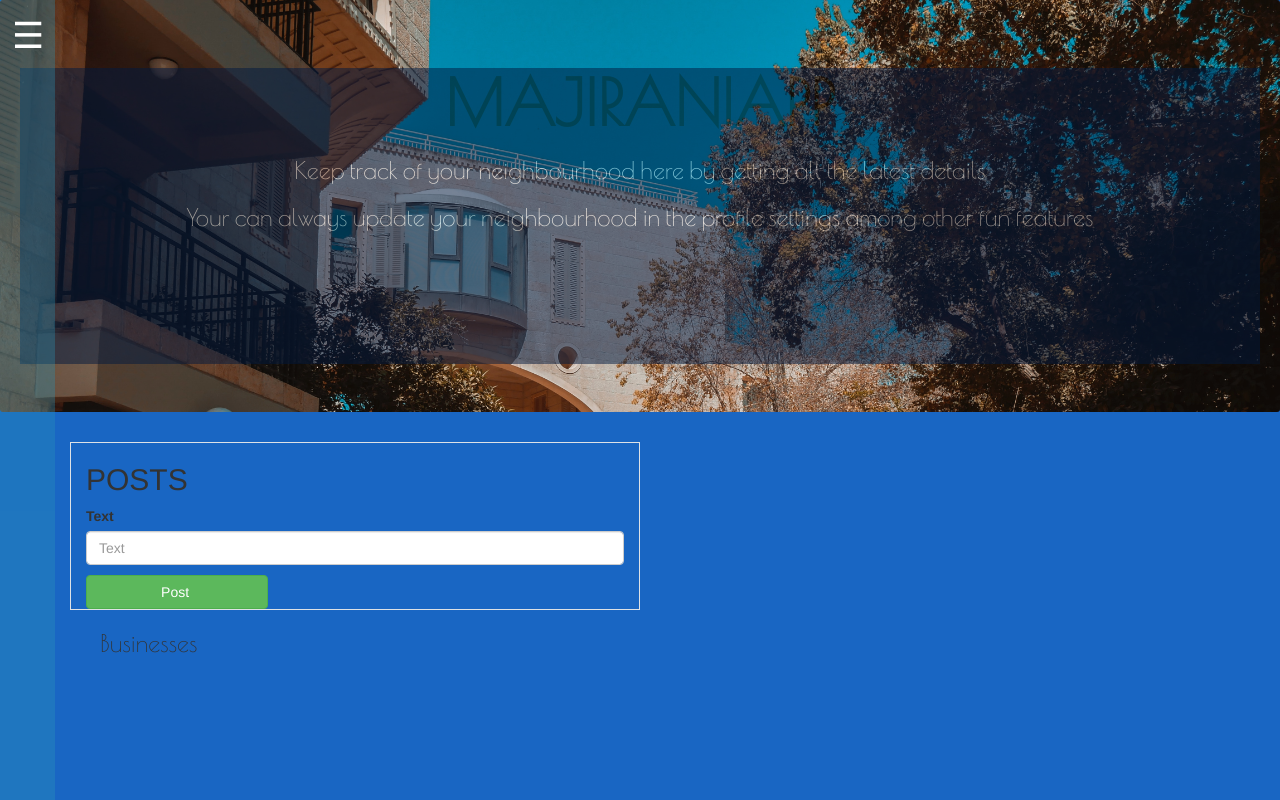
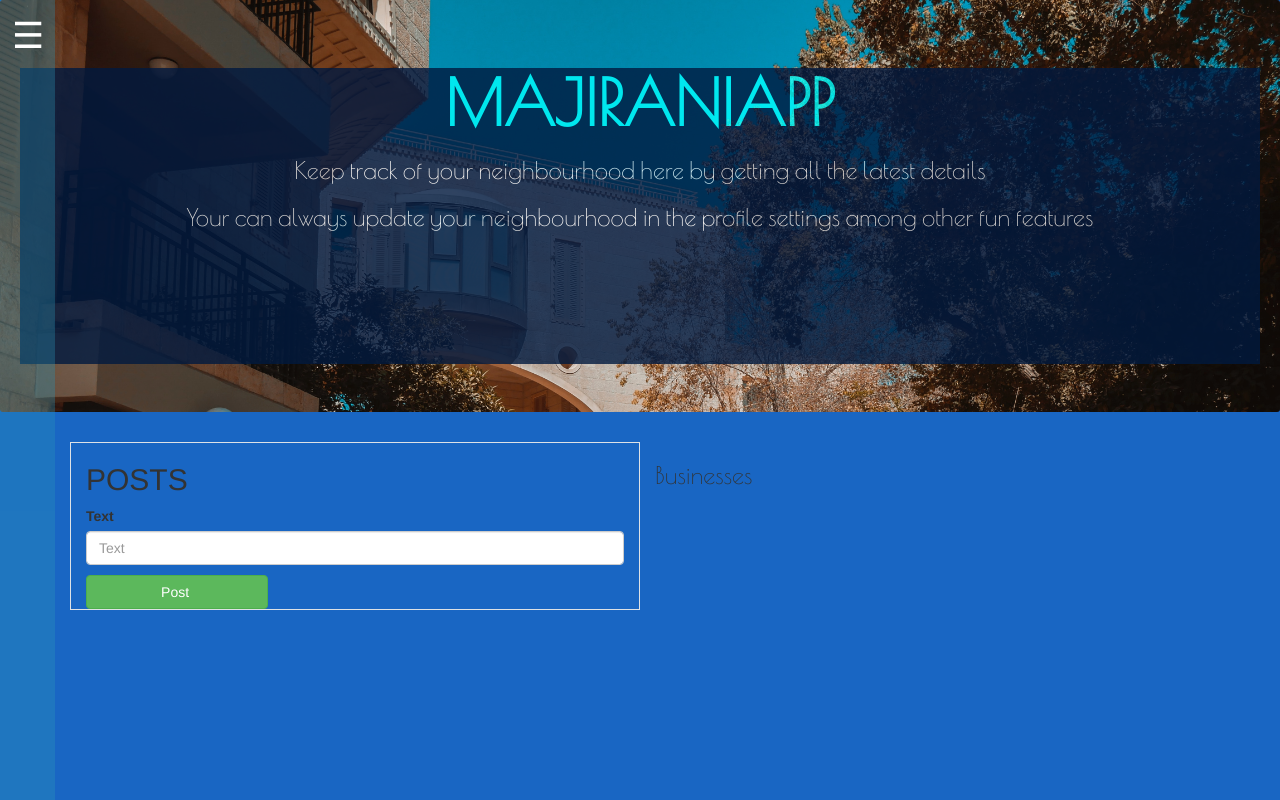
Before and after one commit to leskeylevy/majirani, a Django app: page / in a window 1280 px wide. Run offline with Django 3.2, Linux system fonts and the light colour scheme; the visitor is signed in with stand-in values (Sample User, id 1); data that the repository does not hold is empty; some libraries are stand-ins or nearby versions.

Commit message:
displayed businesses

```diff
--- a/neighbourhood/static/css/styles.css
+++ b/neighbourhood/static/css/styles.css
@@ -84,7 +84,7 @@ border-right: 1px solid black;
 }
 #display-text {
     position: relative;
-    opacity: 0.5;
+    opacity: 0.8;
     background-color: #01193f;
     width: 100%;
     margin: auto;
--- a/neighbourhood/templates/index.html
+++ b/neighbourhood/templates/index.html
@@ -1,9 +1,9 @@
 {%extends 'base.html' %} {% load bootstrap3 %} {% block content %}
 <div class="jumbotron">
   <div class="header" id="display-text">
-    <h1 style="color: black"><b>MAJIRANIAPP</b></h1>
+    <h1 style="color: cyan"><b>MAJIRANIAPP</b></h1>
     <h3 style="color: white">Keep track of your neighbourhood here by getting all the latest details</h3>
-        <h3  style="color: white ">Your can always update your neighbourhood in the profile settings among other fun features</h3>
+        <h3  style="color: white  ">Your can always update your neighbourhood in the profile settings among other fun features</h3>
 
     </div>
 </div>
@@ -16,6 +16,7 @@
             <img src="{{request.user.profile.dp.url}} " class="img-circle " width="20px " height="20px ">{{user.username}}:{{message.Text}}{%else%}
                 <img src="https://images.unsplash.com/photo-1535930749574-1399327ce78f?ixlib=rb-0.3.5&ixid=eyJhcHBfaWQiOjEyMDd9&s=1f8a140ac20927deb386d1c9187433d6&auto=format&fit=crop&w=500&q=60 "  class="rounded-circle " width="50px " height="50px ">{{item.user.username}}
                 {% endif %}
+            </div>
                 {%endfor %}
                 <form  action="{%url 'index'%} " method="post " enctype="multipart/form-data ">
                     {%csrf_token%}
@@ -23,10 +24,10 @@
                     {% bootstrap_form form%}
                     <input type="submit " class="btn btn-success " value="Post ">
                 </form>
-            </div>
+
         </div>
         <div class="col-md-6">
-            <h3>Businesses</h3>
+            <h3>Businesses </h3>
             {% for biz in mabiz %}
             <p>BUSINESS NAME:{{biz.business_name}}</p>
             <p>DESCRIPTION:{{biz.description}}</p>
```
